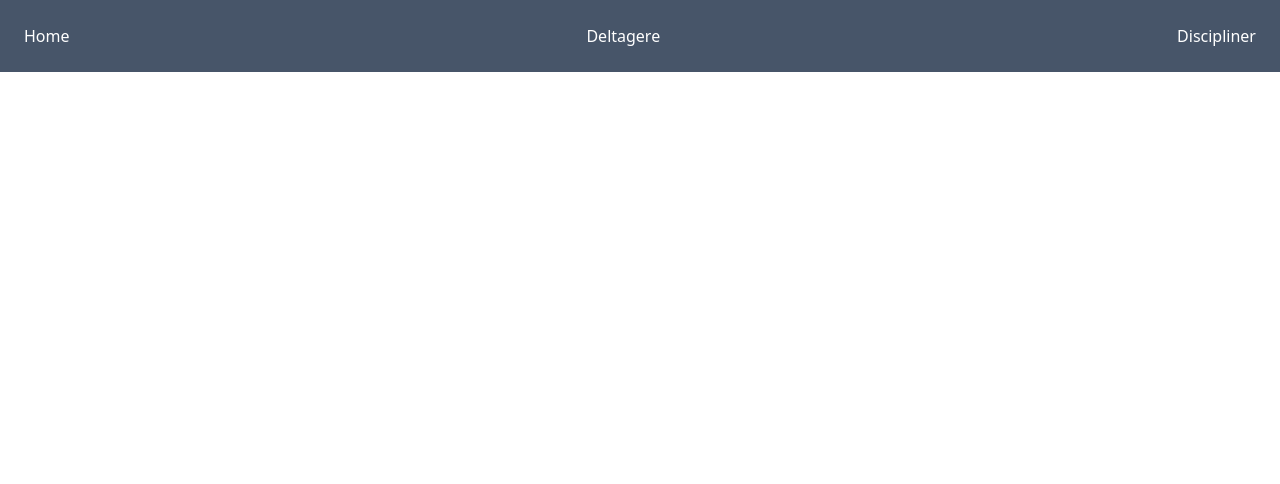
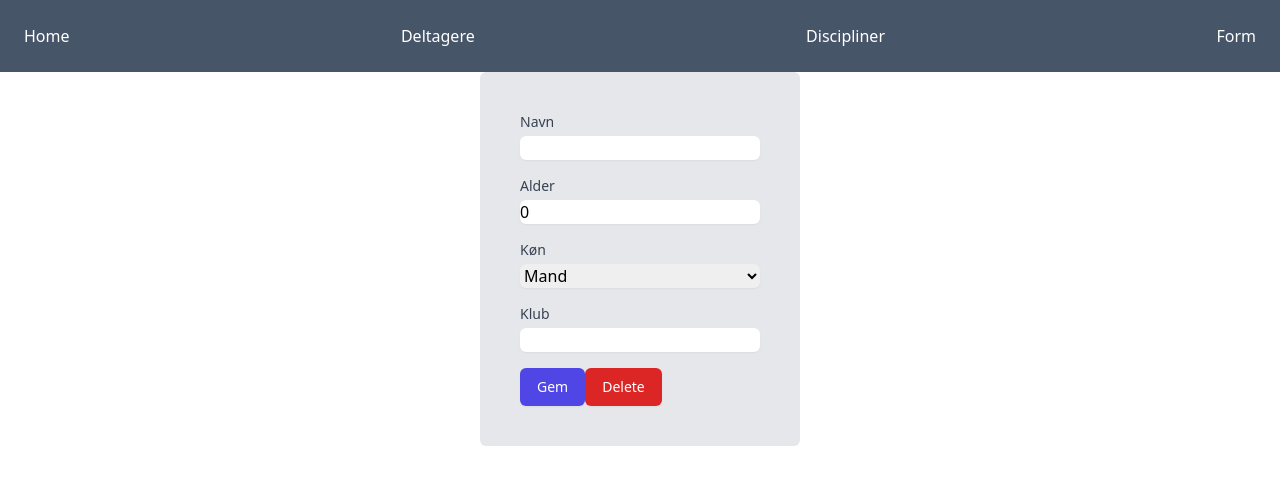
Before and after one commit to Sofi5718/Atletik-Frontend, a React (Vite) app: page /form in a window 1280 px wide. Shown: the top 484 px of the page. Built offline with nearby package versions, Linux system fonts and the light colour scheme.

Commit message:
noget virker igen

```diff
--- a/src/App.tsx
+++ b/src/App.tsx
@@ -2,6 +2,7 @@ import { Route, Routes } from "react-router-dom";
 import NavBar from "./Componets/NavBar";
 import DeltagerList from "./Componets/DeltagerList";
 import DisciplinList from "./Componets/DisciplinList";
+import Form from "./Componets/Form";
 
 export default function App() {
     return (
@@ -11,6 +12,7 @@ export default function App() {
                 <Route path="/" element={"hello"} />
                 <Route path="deltagere" element={<DeltagerList />} />
                 <Route path="addProduct" element={<DisciplinList />} />
+                <Route path="form" element={<Form />} />
             </Routes>
         </div>
     );
--- a/src/Componets/DeltagerList.tsx
+++ b/src/Componets/DeltagerList.tsx
@@ -1,7 +1,7 @@
 import { useEffect, useState } from "react";
 import { getDeltagere } from "../services/apiFacade";
 import { Deltager } from "../services/entityFacade";
-import Form from "./Form";
+import { Link } from "react-router-dom";
 
 export default function DeltagerList() {
     const [deltagere, setDeltagere] = useState<Deltager[]>([]);
@@ -28,11 +28,15 @@ export default function DeltagerList() {
                             <td>{deltager.alder}</td>
                             <td>{deltager.køn}</td>
                             <td>{deltager.klub}</td>
+                            <td>
+                                <Link to="/form" state={deltager}>
+                                    Edit
+                                </Link>
+                            </td>
                         </tr>
                     ))}
                 </tbody>
             </table>
-            <Form />
         </div>
     );
 }
--- a/src/Componets/Form.tsx
+++ b/src/Componets/Form.tsx
@@ -1,6 +1,7 @@
 import { useState } from "react";
 import { Deltager } from "../services/entityFacade";
-import { createDeltager } from "../services/apiFacade";
+import { createDeltager, updateDeltager } from "../services/apiFacade";
+import { useNavigate, useLocation } from "react-router-dom";
 
 const EMPTY_DELTAGER: Deltager = {
     id: null,
@@ -11,13 +12,20 @@ const EMPTY_DELTAGER: Deltager = {
 };
 
 export default function Form() {
-    const [formData, setFormData] = useState<Deltager>(EMPTY_DELTAGER);
+    const navigate = useNavigate();
+    const deltagerToEdit = useLocation().state || null;
+    const [formData, setFormData] = useState<Deltager>(deltagerToEdit || EMPTY_DELTAGER);
 
     function handleSubmit(e: React.FormEvent<HTMLFormElement>) {
         e.preventDefault();
         console.log("Form submitted");
         console.log(formData);
-        createDeltager(formData);
+        if (deltagerToEdit) {
+            updateDeltager(formData);
+        } else {
+            createDeltager(formData);
+        }
+        navigate("/deltagere");
     }
 
     function handleChange(e: React.ChangeEvent<HTMLInputElement | HTMLSelectElement>) {
@@ -25,6 +33,10 @@ export default function Form() {
             ...formData,
             [e.target.name]: e.target.value,
         });
+    }
+
+    function handleDelete() {
+
     }
 
     return (
@@ -64,7 +76,14 @@ export default function Form() {
                     type="submit"
                     className="mt-4 inline-flex justify-center py-2 px-4 border border-transparent shadow-sm text-sm font-medium rounded-md text-white bg-indigo-600 hover:bg-indigo-700 focus:outline-none focus:ring-2 focus:ring-offset-2 focus:ring-indigo-500"
                 >
-                    Tilføj
+                    Gem
+                </button>
+                <button
+                    type="button"
+                    onClick={handleDelete}
+                    className="mt-4 inline-flex justify-center py-2 px-4 border border-transparent shadow-sm text-sm font-medium rounded-md text-white bg-red-600 focus:outline-none focus:ring-2 focus:ring-offset-2"
+                >
+                    Delete
                 </button>
             </form>
         </div>
--- a/src/Componets/NavBar.tsx
+++ b/src/Componets/NavBar.tsx
@@ -18,7 +18,15 @@ export default function NavBar() {
                     <NavLink to="discipliner" className="text-white hover:text-gray-300">
                         Discipliner
                     </NavLink>
+
                 </li>
+                <li>
+                    <NavLink to="form" className="text-white hover:text-gray-300">
+                        Form
+                    </NavLink>
+
+                </li>
+
             </ul>
         </nav>
     );
--- a/src/services/apiFacade.ts
+++ b/src/services/apiFacade.ts
@@ -23,4 +23,20 @@ async function createDeltager(deltager: Deltager) {
     }).then((res) => res.json());
 }
 
-export { getDeltagere, getDiscipliner, createDeltager };
+async function deleteDeltager(id: number) {
+    return fetch(`${DELTAGER_URL}/${id}`, {
+        method: "DELETE",
+    }).then((res) => res.json());
+}
+
+async function updateDeltager(deltager: Deltager) {
+    return fetch(`${DELTAGER_URL}/${deltager.id}`, {
+        method: "PUT",
+        headers: {
+            "Content-Type": "application/json",
+        },
+        body: JSON.stringify(deltager),
+    }).then((res) => res.json());
+}
+
+export { getDeltagere, getDiscipliner, createDeltager, deleteDeltager, updateDeltager };
```
